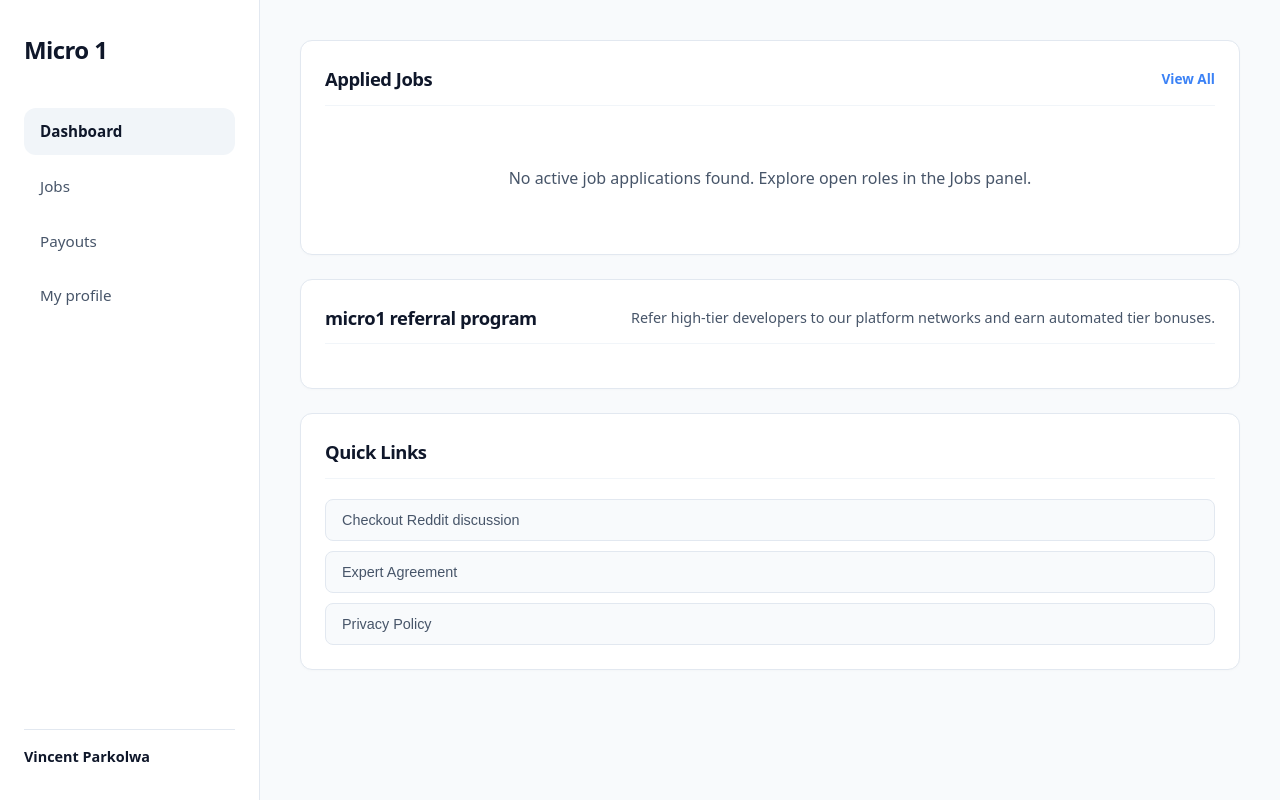
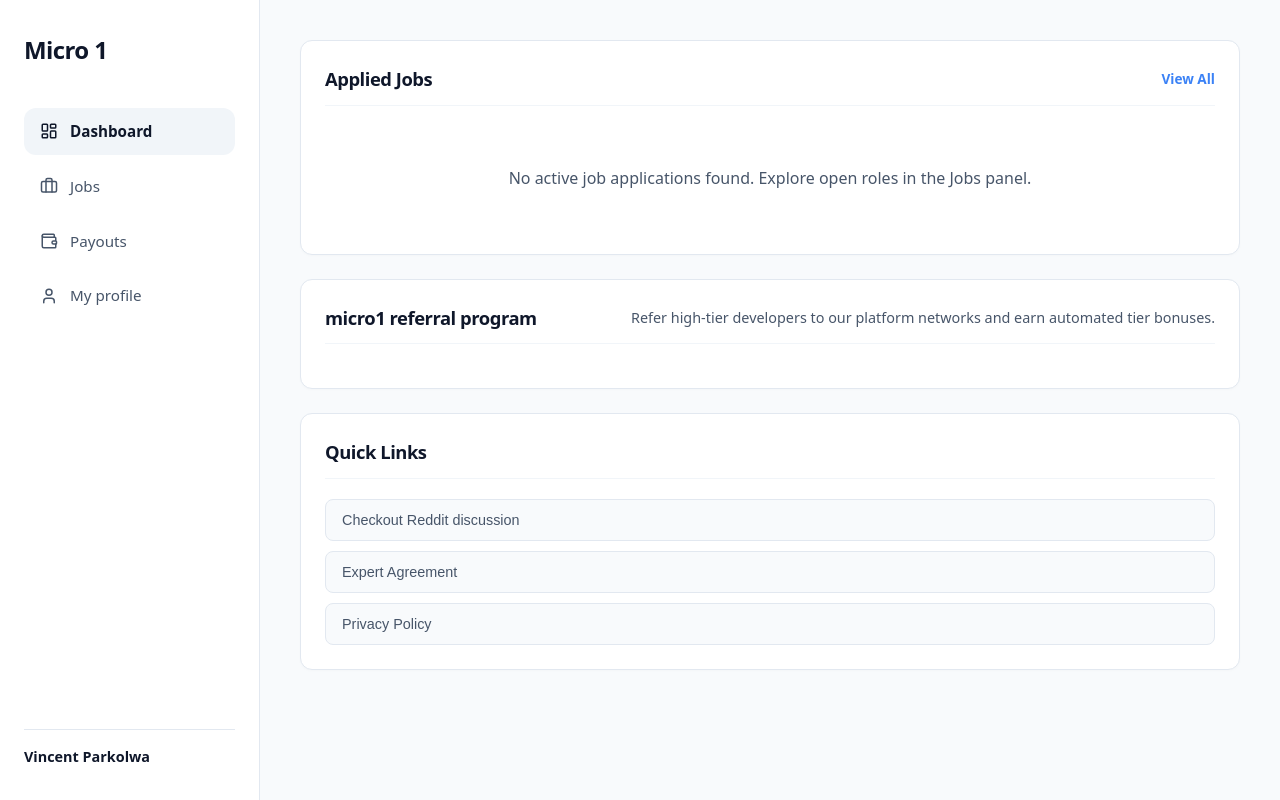
Before and after one commit to devmoriancho/feature-flag-guard, a React (Vite) app: page /dashboard in a window 1280 px wide. Built offline with nearby package versions, Linux system fonts and the light colour scheme.

Commit message:
feat: integrate Lucide React vector icons and align sidebar layout links via flexbox

```diff
--- a/src/components/DashboardLayout.css
+++ b/src/components/DashboardLayout.css
@@ -32,7 +32,9 @@
 }
 
 .sidebar-nav a {
-  display: block;
+  display: flex;
+  align-items: center;
+  gap: 12px;
   padding: 12px 16px;
   color: var(--text-muted);
   text-decoration: none;
--- a/src/components/DashboardLayout.jsx
+++ b/src/components/DashboardLayout.jsx
@@ -1,4 +1,5 @@
 import { NavLink, Outlet } from "react-router-dom";
+import { LayoutDashboard, Briefcase, Wallet, User } from "lucide-react";
 import "./DashboardLayout.css";
 const DashboardLayout = () => {
   return (
@@ -8,16 +9,28 @@
         <nav className="sidebar-nav">
           <ul>
             <li>
-              <NavLink to="/dashboard">Dashboard</NavLink>
+              <NavLink to="/dashboard" className="nav-link-row">
+                <LayoutDashboard size={18} />
+                <span>Dashboard</span>
+              </NavLink>
             </li>
             <li>
-              <NavLink to="/jobs">Jobs</NavLink>
+              <NavLink to="/jobs" className="nav-link-row">
+                <Briefcase size={18} />
+                <span>Jobs</span>
+              </NavLink>
             </li>
             <li>
-              <NavLink to="/payouts">Payouts</NavLink>
+              <NavLink to="/payouts">
+                <Wallet size={18} />
+                <span>Payouts</span>
+              </NavLink>
             </li>
             <li>
-              <NavLink to="/profiles">My profile</NavLink>
+              <NavLink to="/profiles" className="nav-link-row">
+                <User size={18} />
+                <span>My profile</span>
+              </NavLink>
             </li>
           </ul>
         </nav>
```
